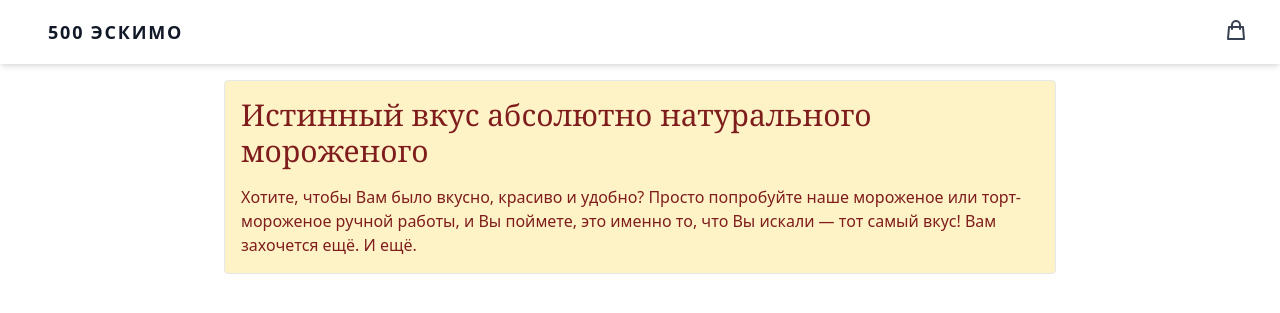
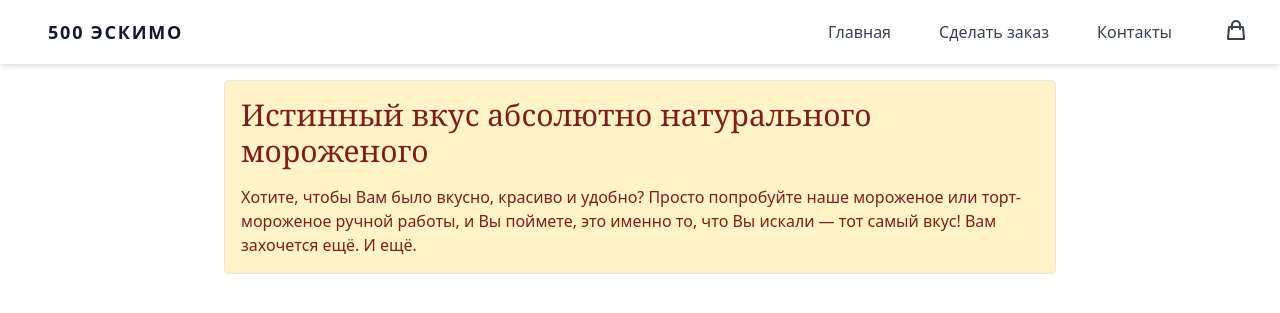
Before and after one commit to ilvits/icecream_shop, a Django app: page / in a window 1280 px wide. Shown: the top 313 px of the page. Run offline with Django 3.2, Linux system fonts and the light colour scheme; parts of the project's set-up code (start-up, migrations or seed data) failed here and were passed over.

Commit message:
design changes

```diff
--- a/shop/templates/shop/base.html
+++ b/shop/templates/shop/base.html
@@ -28,7 +28,7 @@
                     </svg>
                 </button>
             </div>
-            <nav x-show.transition.origin.top.right="open" @click.away="open = false" :class="{'flex': open, 'hidden': !open}" class="w-64 absolute md:static right-4 top-16 rounded shadow-lg border-t border-gray-50 md:border-none md:shadow-none font-light flex-col flex-grow text-right pb-4 md:pb-0 hidden md:flex md:justify-end md:flex-row bg-white backdrop-filter backdrop-blur-md bg-opacity-40">
+            <nav :class="{'flex': open, 'hidden': !open}" class="w-64 absolute md:static right-4 top-16 rounded shadow-lg border-t border-gray-50 md:border-none md:shadow-none font-light flex-col flex-grow text-right pb-4 md:pb-0 hidden md:flex md:justify-end md:flex-row bg-white backdrop-filter backdrop-blur-md bg-opacity-40">
                 <a class="px-4 py-2 mt-2 text-md rounded-lg md:mt-0 md:ml-4 hover:text-gray-900 focus:text-gray-900 hover:bg-yellow-50 focus:bg-yellow-100 focus:outline-none focus:shadow-outline"
                    href="#">Главная</a>
                 <a class="px-4 py-2 mt-2 text-md rounded-lg md:mt-0 md:ml-4 hover:text-gray-900 focus:text-gray-900 hover:bg-yellow-50 focus:bg-yellow-100 focus:outline-none focus:shadow-outline"
```
